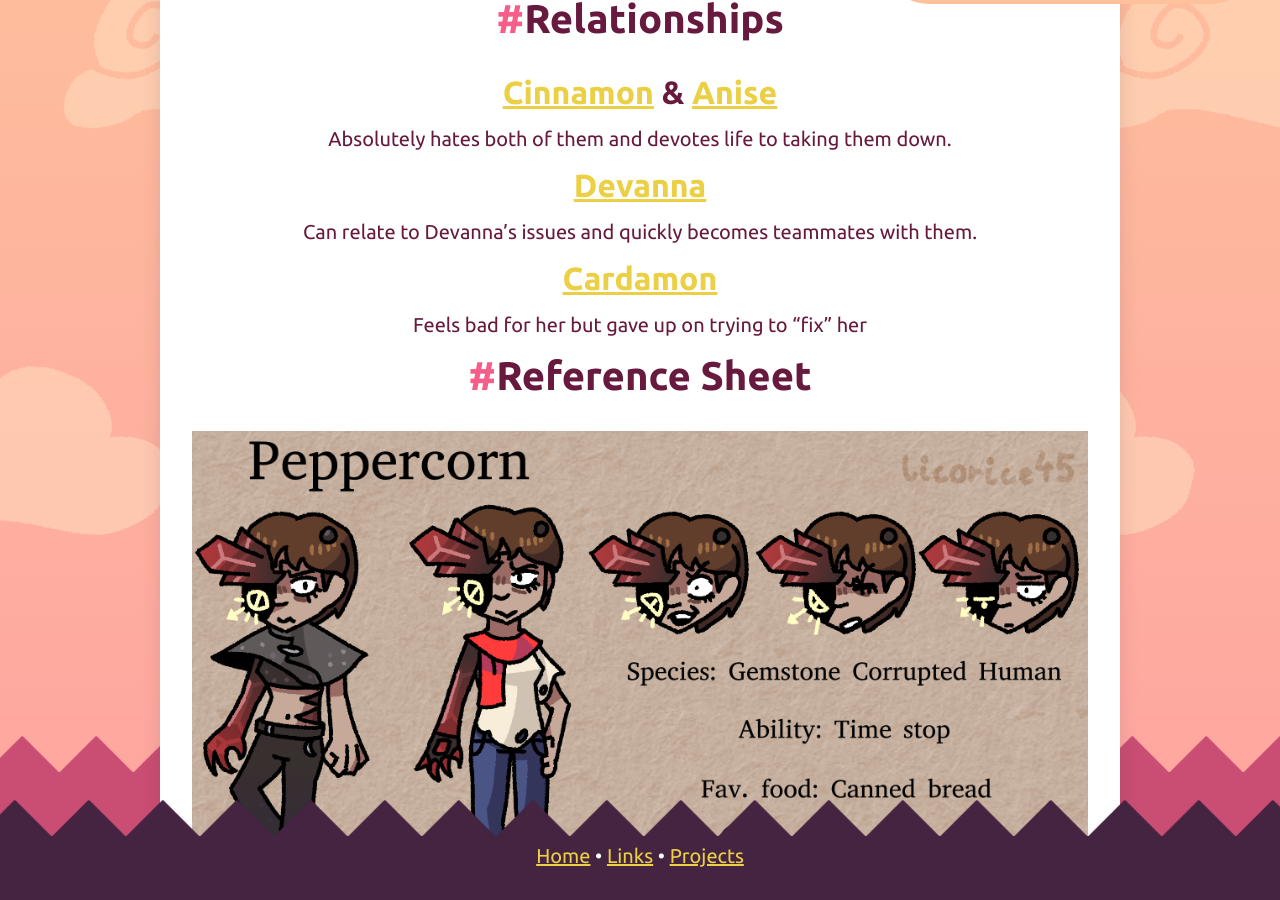
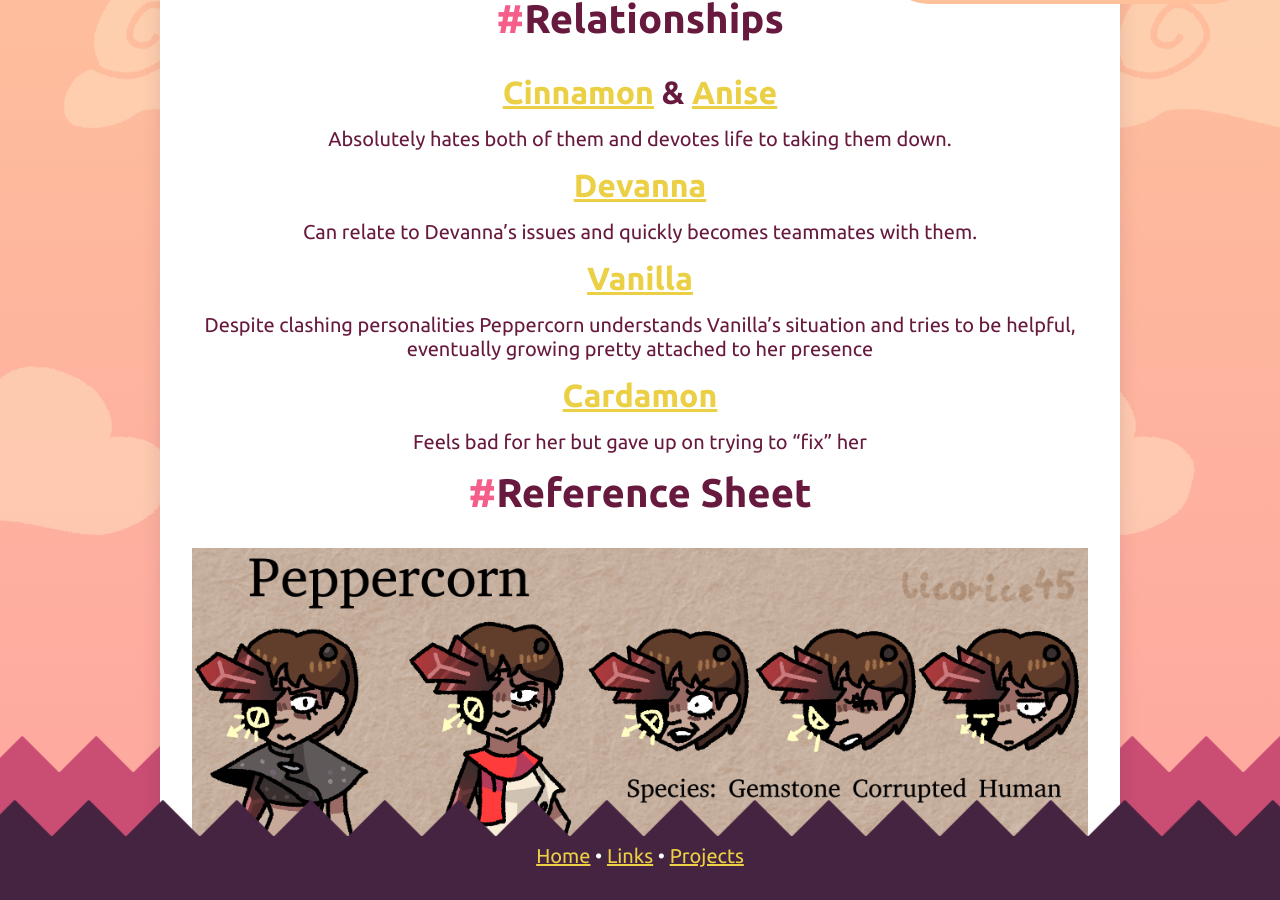
Before and after one commit to licorice45/licorice45.github.io, a Jekyll site: the page built from _ocs/peppercorn.md, in a window 1280 px wide and 900 px high, scrolled down 819 px. Built offline with Jekyll 4.4.1, drawn with Linux system fonts in a browser that asks for light colours.

Commit message:
added Vanilla to characters

```diff
--- a/_ocs/peppercorn.md
+++ b/_ocs/peppercorn.md
@@ -18,6 +18,8 @@ Can stop time at will for however long, but can't manipulate objects at all besi
 Absolutely hates both of them and devotes life to taking them down.
 ### [Devanna](/ocs/devanna)
 Can relate to Devanna’s issues and quickly becomes teammates with them.
+### [Vanilla](/ocs/vanilla)
+Despite clashing personalities Peppercorn understands Vanilla's situation and tries to be helpful, eventually growing pretty attached to her presence
 ### [Cardamon](/ocs/cardamon)
 Feels bad for her but gave up on trying to "fix" her
 
```
Also changed, not shown: _ocs/anise.md (+1 -1 lines), _ocs/justin.md (+1 -1 lines), _ocs/vanilla.md (added, +22 -0 lines), assets/sprites/ocs/ref_vanilla.png (added), assets/sprites/ocs/thumbnail_vanilla.png (added).
